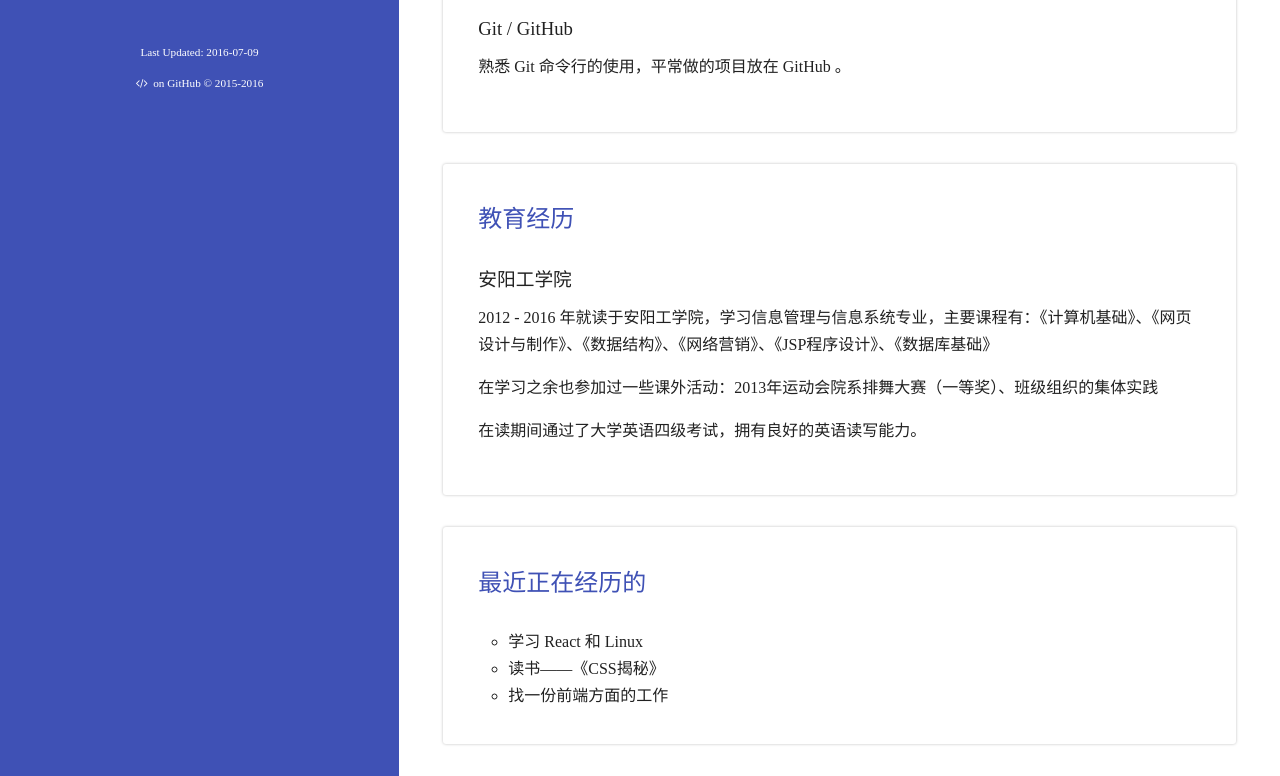
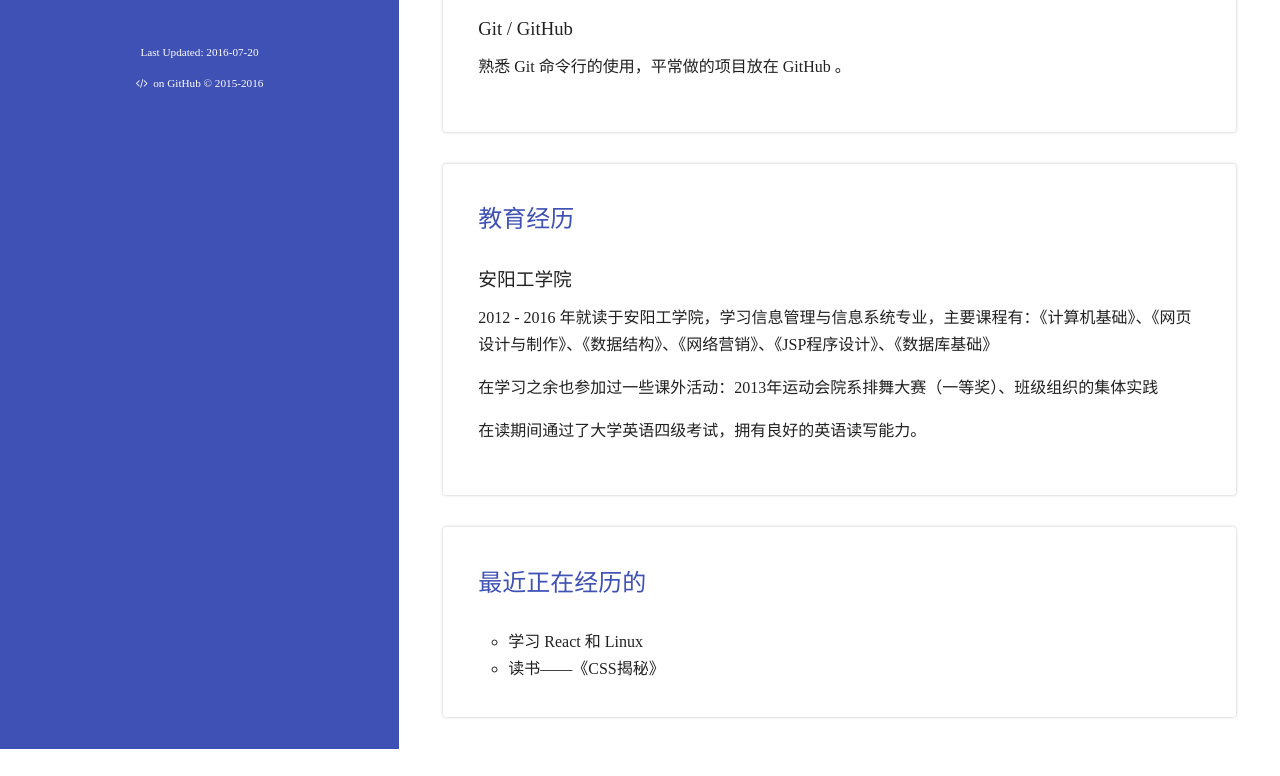
Before and after one commit to coderfe/resume, a website: page jade/index.jade in a window 1280 px wide. Shown: the part 1217-1993 px from the top of the page. After the commit the page ends 1966 px from the top, so only its background shows below. Drawn offline with nearby package versions, Linux system fonts and the light colour scheme; files that its build step writes are made by us from their sources.

Commit message:
update recent

```diff
--- a/data/resume.json
+++ b/data/resume.json
@@ -126,8 +126,7 @@
   "recent": {
     "title": "最近正在经历的",
     "one": "学习 React 和 Linux",
-    "two": "读书——《CSS揭秘》",
-    "three": "找一份前端方面的工作"
+    "two": "读书——《CSS揭秘》"
   },
-  "update_time": "2016-07-09"
+  "update_time": "2016-07-20"
 }
--- a/jade/index.jade
+++ b/jade/index.jade
@@ -62,4 +62,3 @@ block experience
       ul
         li #{recent.one}
         li #{recent.two}
-        li #{recent.three}
```
Also changed, not shown: index.html.
